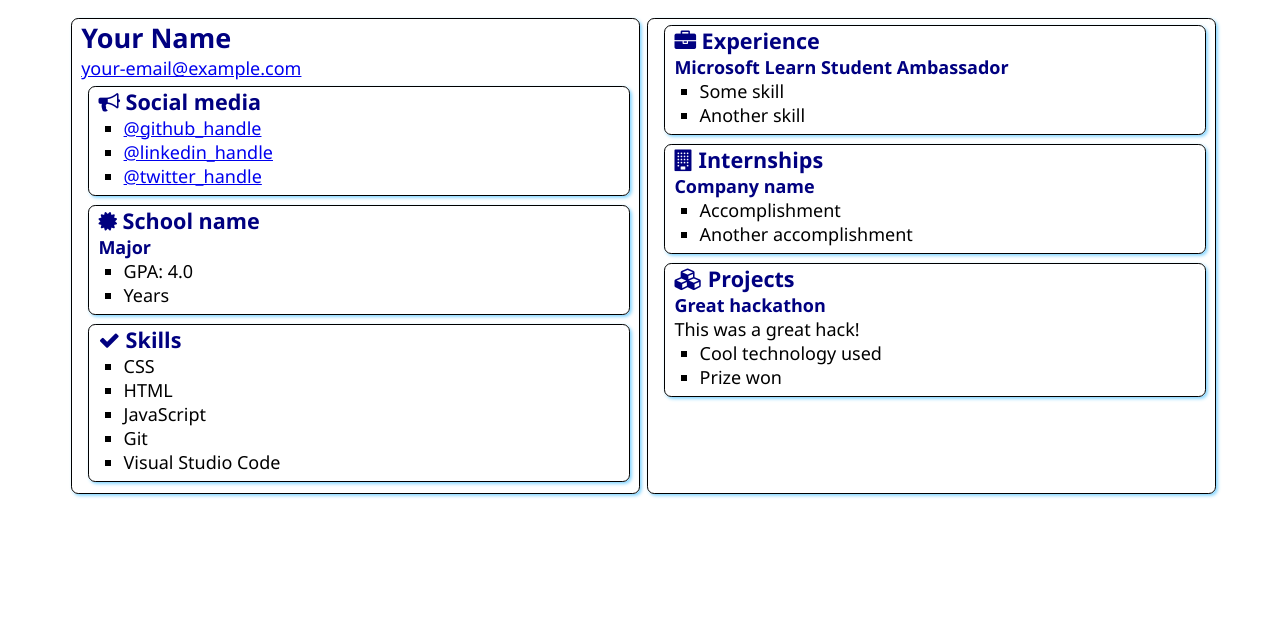
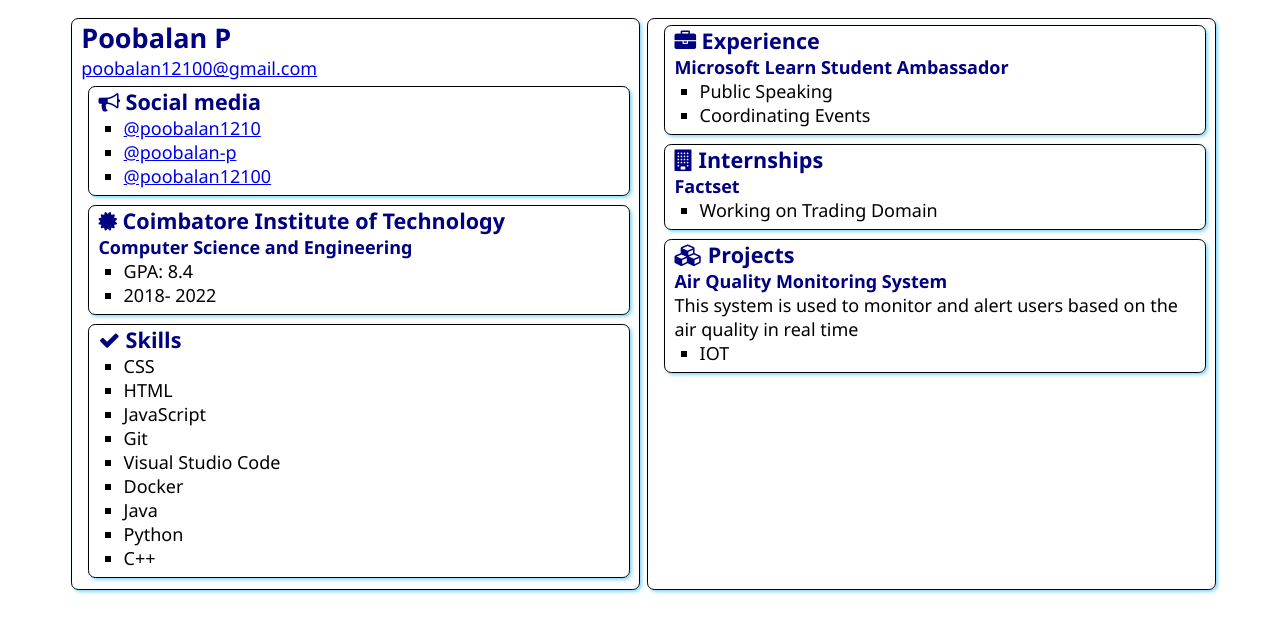
Before and after one commit to Poobalan1210/SATechnicalOnboarding, a plain HTML site: page src/index.html in a window 1280 px wide. Drawn offline with Linux system fonts and the light colour scheme.

Commit message:
altered the index.html file

```diff
--- a/src/index.html
+++ b/src/index.html
@@ -1,19 +1,24 @@
 <!DOCTYPE html>
 <html lang="en">
   <head>
-    <meta charset="UTF-8">
-    <meta http-equiv="X-UA-Compatible" content="IE=edge">
-    <meta name="viewport" content="width=device-width, initial-scale=1.0">
+    <meta charset="UTF-8" />
+    <meta http-equiv="X-UA-Compatible" content="IE=edge" />
+    <meta name="viewport" content="width=device-width, initial-scale=1.0" />
     <title>Resume</title>
 
-    <link rel="stylesheet" href="style.css">
-    <link rel="stylesheet" href="https://cdnjs.cloudflare.com/ajax/libs/font-awesome/4.7.0/css/font-awesome.min.css">
+    <link rel="stylesheet" href="style.css" />
+    <link
+      rel="stylesheet"
+      href="https://cdnjs.cloudflare.com/ajax/libs/font-awesome/4.7.0/css/font-awesome.min.css"
+    />
   </head>
   <body>
     <main>
       <article class="box">
-            <h1>Your Name</h1>
-            <div><a href="mailto:your.email@example.com">your-email@example.com</a></div>
+        <h1>Poobalan P</h1>
+        <div>
+          <a href="mailto:poobalan12100@gmail.com">poobalan12100@gmail.com</a>
+        </div>
 
         <section class="box">
           <h2>
@@ -21,9 +26,13 @@
             Social media
           </h2>
           <ul>
-                    <li><a href="https://github.com/<handle>">@github_handle</a></li>
-                    <li><a href="https://linkedin.com/in/<handle>">@linkedin_handle</a></li>
-                    <li><a href="https://twitter.com/<handle>">@twitter_handle</a></li>
+            <li><a href="https://github.com/poobalan1210">@poobalan1210</a></li>
+            <li>
+              <a href="https://linkedin.com/in/poobalan-p">@poobalan-p</a>
+            </li>
+            <li>
+              <a href="https://twitter.com/poobalan12100">@poobalan12100</a>
+            </li>
           </ul>
         </section>
 
@@ -31,12 +40,12 @@
           <div class="education">
             <h2>
               <i class="fa fa-certificate" aria-hidden="true"></i>
-                        School name
+              Coimbatore Institute of Technology
             </h2>
-                    <h3>Major</h3>
+            <h3>Computer Science and Engineering</h3>
             <ul>
-                        <li>GPA: 4.0</li>
-                        <li>Years</li>
+              <li>GPA: 8.4</li>
+              <li>2018- 2022</li>
             </ul>
           </div>
         </section>
@@ -52,6 +61,10 @@
             <li>JavaScript</li>
             <li>Git</li>
             <li>Visual Studio Code</li>
+            <li>Docker</li>
+            <li>Java</li>
+            <li>Python</li>
+            <li>C++</li>
           </ul>
         </section>
       </article>
@@ -63,8 +76,8 @@
           </h2>
           <h3>Microsoft Learn Student Ambassador</h3>
           <ul>
-                    <li>Some skill</li>
-                    <li>Another skill</li>
+            <li>Public Speaking</li>
+            <li>Coordinating Events</li>
           </ul>
         </section>
         <section class="box">
@@ -73,10 +86,10 @@
             Internships
           </h2>
 
-                <h3>Company name</h3>
+          <h3>Factset</h3>
           <ul>
-                    <li>Accomplishment</li>
-                    <li>Another accomplishment</li>
+            <li>Working on Trading Domain</li>
+            <!-- <li>Another accomplishment</li> -->
           </ul>
         </section>
         <section class="box">
@@ -85,15 +98,17 @@
             Projects
           </h2>
 
-                <h3>Great hackathon</h3>
-                <div>This was a great hack!</div>
+          <h3>Air Quality Monitoring System</h3>
+          <div>
+            This system is used to monitor and alert users based on the air
+            quality in real time
+          </div>
           <ul>
-                    <li>Cool technology used</li>
-                    <li>Prize won</li>
+            <li>IOT</li>
+            <!-- <li>Prize won</li> -->
           </ul>
         </section>
       </article>
-
     </main>
   </body>
 </html>
```
Lines whose indentation alone changed are shown as unchanged.
